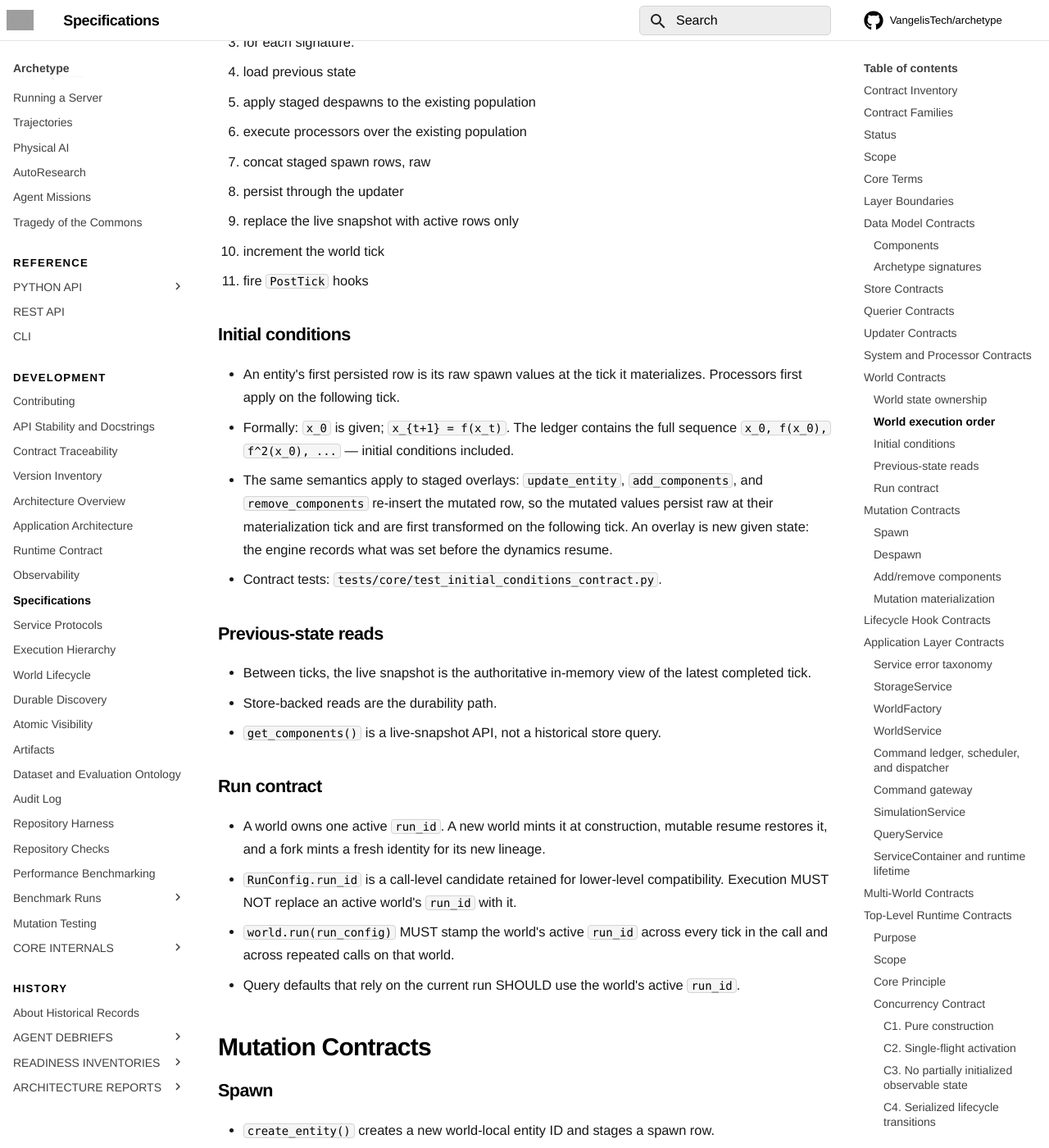
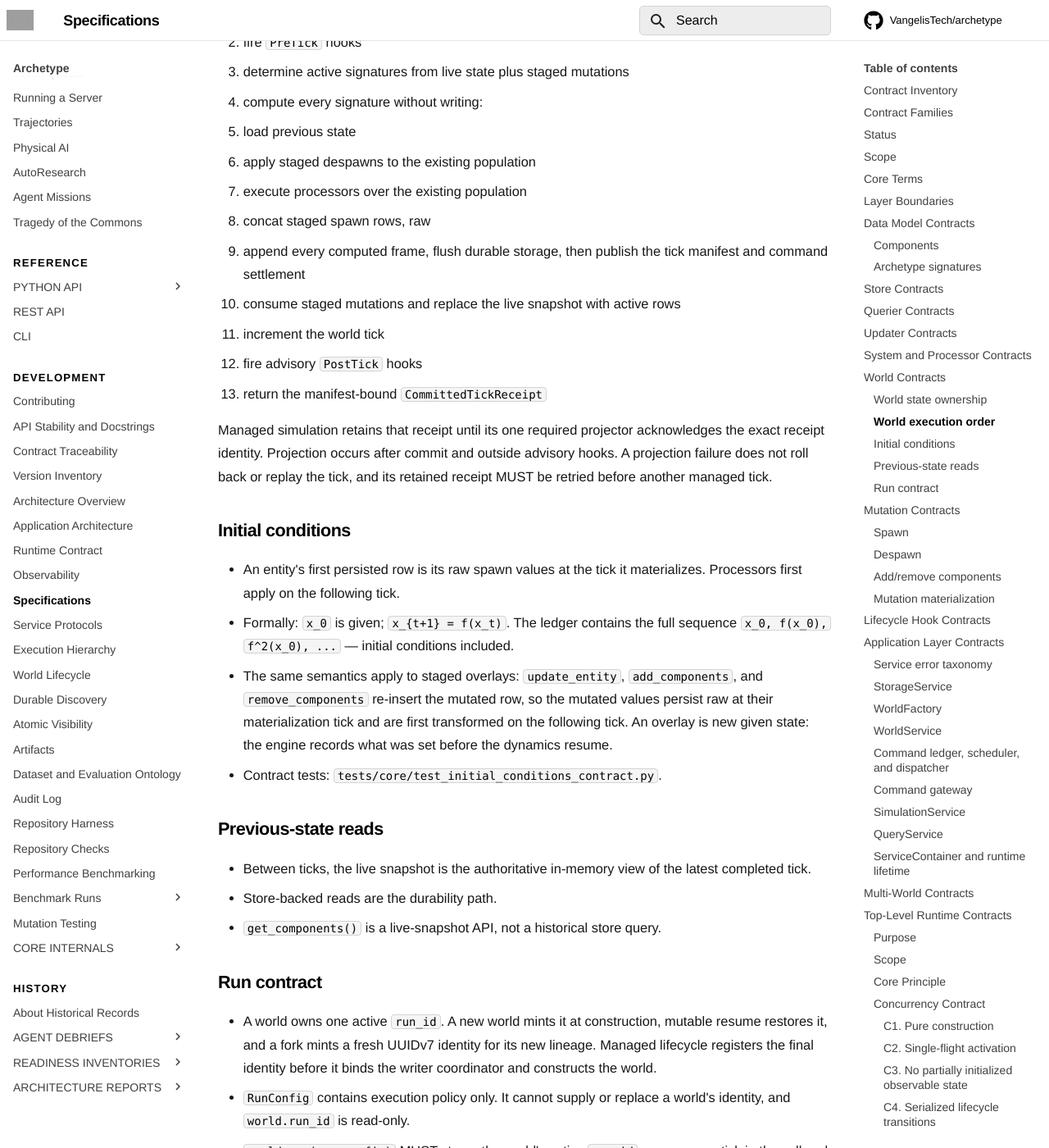
Before and after one commit to VangelisTech/archetype, an MkDocs documentation site: the page built from docs/guide/specification.md, in a window 1280 px wide and 1400 px high, scrolled down 9950 px. Shown: the whole window at 82% size. Built offline with MkDocs 1.6.1 and Material for MkDocs 9.7.7, drawn with Linux system fonts in a browser that asks for light colours; comment, search, counter and statistics services are not loaded; some of the changed text lies outside the part shown; grey boxes are pictures that could not be loaded.

Commit message:
docs(world): specify managed tick contract
Signed-off-by: Everett Kleven <ekleven@vangelis.tech>

```diff
--- a/docs/guide/specification.md
+++ b/docs/guide/specification.md
@@ -307,6 +307,7 @@ Idempotency:
 A world owns:
 
 - the `world_id` and human-readable name
+- one immutable UUIDv7 `run_id`
 - entity-to-signature bookkeeping
 - the next world-local entity ID counter
 - staged spawn/despawn caches
@@ -318,17 +319,25 @@ A world owns:
 
 One tick MUST follow this order:
 
-1. fire `PreTick` hooks
-2. determine active signatures from live state plus staged mutations
-3. for each signature:
+1. materialize due durable commands against the exact already-locked world
+2. fire `PreTick` hooks
+3. determine active signatures from live state plus staged mutations
+4. compute every signature without writing:
    - load previous state
    - apply staged despawns to the existing population
    - execute processors over the existing population
    - concat staged spawn rows, raw
-   - persist through the updater
-4. replace the live snapshot with active rows only
-5. increment the world tick
-6. fire `PostTick` hooks
+5. append every computed frame, flush durable storage, then publish the tick
+   manifest and command settlement
+6. consume staged mutations and replace the live snapshot with active rows
+7. increment the world tick
+8. fire advisory `PostTick` hooks
+9. return the manifest-bound `CommittedTickReceipt`
+
+Managed simulation retains that receipt until its one required projector
+acknowledges the exact receipt identity. Projection occurs after commit and
+outside advisory hooks. A projection failure does not roll back or replay the
+tick, and its retained receipt MUST be retried before another managed tick.
 
 ### Initial conditions
 
@@ -353,11 +362,11 @@ One tick MUST follow this order:
 ### Run contract
 
 - A world owns one active `run_id`. A new world mints it at construction,
-  mutable resume restores it, and a fork mints a fresh identity for its new
-  lineage.
-- `RunConfig.run_id` is a call-level candidate retained for lower-level
-  compatibility. Execution MUST NOT replace an active world's `run_id` with
-  it.
+  mutable resume restores it, and a fork mints a fresh UUIDv7 identity for its
+  new lineage. Managed lifecycle registers the final identity before it binds
+  the writer coordinator and constructs the world.
+- `RunConfig` contains execution policy only. It cannot supply or replace a
+  world's identity, and `world.run_id` is read-only.
 - `world.run(run_config)` MUST stamp the world's active `run_id` across every
   tick in the call and across repeated calls on that world.
 - Query defaults that rely on the current run SHOULD use the world's active
@@ -422,6 +431,9 @@ One tick MUST follow this order:
 - Hook removal SHOULD be idempotent.
 - Spawn, despawn, and component migration hooks SHOULD fire from every public
   mutation path that queues the corresponding mutation.
+- A required post-commit projector is a separate managed-world port. It is
+  idempotent by `(consumer_name, receipt.identity)`, is never registered in the
+  hook bus, and its failure is reported as committed-but-unprojected work.
 
 ## Application Layer Contracts
 
@@ -488,8 +500,10 @@ iRuntimeApplication` for actor-free application execution.
 - `append_world_rows()` and `read_world_rows()` MUST resolve the durable
   world/run from the control catalog. Callers cannot supply those envelope
   columns, and conditional keys MUST be extended with both coordinates.
-- A bound commit coordinator MUST reject a mismatched world, run, or writer
-  epoch before registration or publication.
+- A commit coordinator is construction-bound to one world, run, and writer
+  epoch. Its write methods do not accept caller-supplied world/run identity,
+  and publication MUST reject a context from another writer epoch before any
+  catalog write. Cross-segment `visible_tokens` reads remain explicit.
 - Local SQLite MAY colocate directory and per-world control records. The remote
   topology MUST NOT imply a global transaction: only the target world's
   control authority atomically combines manifest publication, command
@@ -573,7 +587,9 @@ retryable failures remain recoverable and exhausted failures become terminal.
 ### SimulationService
 
 - `step()` is the authoritative world execution boundary.
-- `step()` MUST apply due commands before world execution.
+- `step()` MUST rely on the world's construction-injected scheduler
+  materializer, which applies due commands before `PreTick` and active-signature
+  discovery while the exact world operation lock is already held.
 - `step()` MUST receive an explicit `RunConfig` from the caller; the service
   MUST NOT mint a fresh `RunConfig` per call. The world's active `run_id`, not
   reuse of a particular config object, provides continuity across calls.
```
Also changed, not shown: docs/guide/atomic-visibility.md (+18 -6 lines), docs/guide/durable-commands.md (+17 -9 lines), docs/guide/run-config.md (+5 -7 lines).
